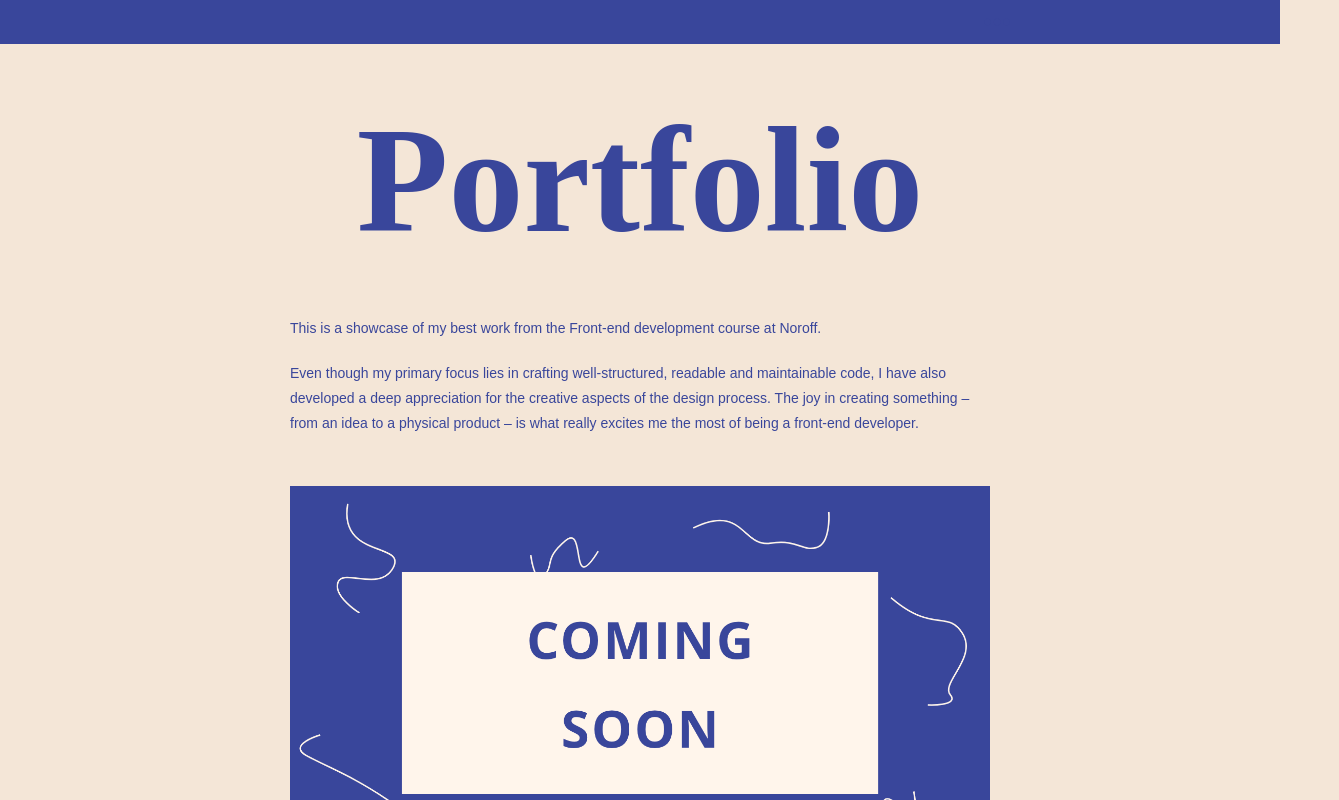
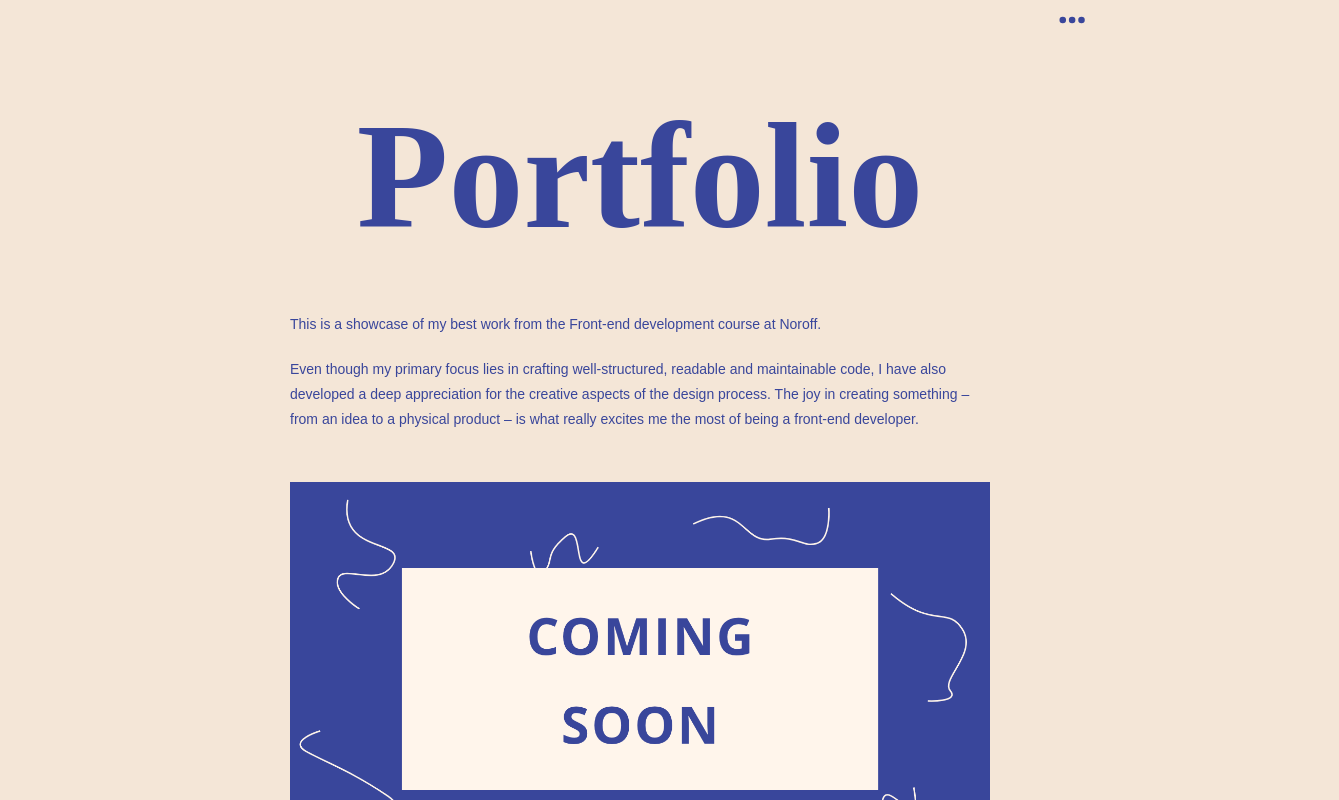
Before and after one commit to mathildeew/mathildeelinor-react, a React (Vite) app: page /portfolio in a window 1280 px wide. Shown: the top 800 px of the page, 1339 px wide, since content can reach past the window. Built offline with nearby package versions, Linux system fonts and the light colour scheme; a web font is replaced by a local one.

Commit message:
nav all screens

```diff
--- a/src/components/Portfolio/index.jsx
+++ b/src/components/Portfolio/index.jsx
@@ -12,18 +12,6 @@ export default function Portfolio() {
           <title>Mathilde Elinor | Portfolio</title>
         </Helmet>
       </HelmetProvider>
-
-      <m.div
-        initial={{
-          background: "#39469B",
-          width: "100vw",
-          height: "100vh",
-          position: "absolute",
-          zIndex: "1",
-        }}
-        animate={{ y: "-100%" }}
-        transition={{ delay: 0.2, duration: 0.5, ease: "easeInOut" }}
-      ></m.div>
 
       <PortfolioContainer>
         <m.h1
--- a/src/components/ui/Layout/Header/Header.styles.jsx
+++ b/src/components/ui/Layout/Header/Header.styles.jsx
@@ -8,11 +8,9 @@ export const HeaderContainer = styled.header`
 
   height: 50px;
   width: 98%;
-  max-width: 750px;
+  max-width: 900px;
   height: 100%;
   margin: 0 auto;
-
-  border: 2px solid red;
 
   .ellipsis {
     font-size: 3rem;
@@ -107,12 +105,25 @@ export const HeaderContainer = styled.header`
     }
   }
 
-  @media (min-width: 768px) {
+  @media (min-width: 750px) {
+    nav {
+      position: relative;
+    }
+
     .menu {
-      width: 300px;
+      width: 280px;
+      height: 600px;
+      left: unset;
+    }
+  }
 
-      &.active {
-      }
+  @media (min-width: 1050px) {
+    nav {
+      position: relative;
+    }
+
+    .menu {
+      left: 5px;
     }
   }
 `;
```
